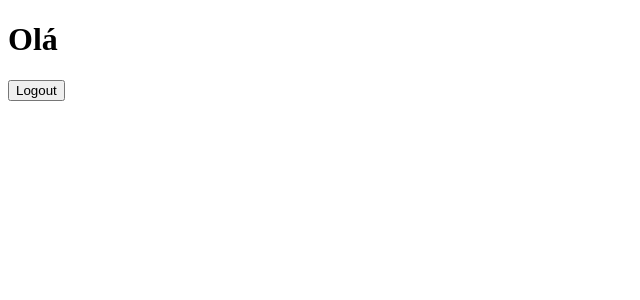
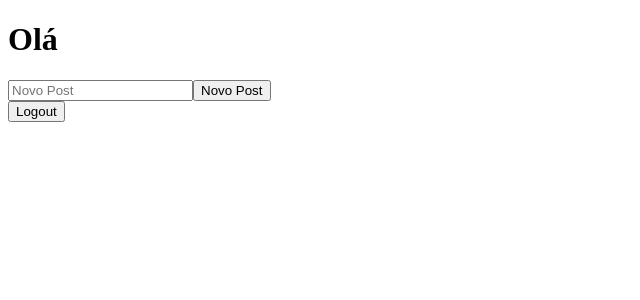
Before and after one commit to HenriqueFutema/RedeSocial-Frontend, a React (Create React App) app: page /feed in a window 1280 px wide. Shown: the top 300 px of the page, without its empty margins (0-640 px from the left). Built offline with nearby package versions, Linux system fonts and the light colour scheme; no server answers.

Commit message:
Criação de Posts

```diff
--- a/src/components/LoginComponent.js
+++ b/src/components/LoginComponent.js
@@ -19,13 +19,13 @@ export default class LoginForm extends Component {
 
     const user = await api.post("users/signin", { email, password });
 
-    console.log(user);
     const { token } = user.data;
     const { name } = user.data.user;
-    console.log(name);
 
     sessionStorage.setItem("token", token);
     localStorage.setItem("user", name);
+
+    //console.log(sessionStorage.getItem("token"));
 
     this.props.onRedirectFeed();
   };
--- a/src/pages/Feed.js
+++ b/src/pages/Feed.js
@@ -1,16 +1,41 @@
 import React, { Component } from "react";
-
+import api from "../services/api";
 // import { Container } from './styles';
 
 export default class Feed extends Component {
   state = {
-    name: ""
+    name: "",
+    content: ""
   };
 
-  componentDidMount() {
+  async componentDidMount() {
     const name = localStorage.getItem("user");
     this.setState({ name: name });
+
+    const token = sessionStorage.getItem("token");
+    const posts = await api.get("posts");
+
+    console.log(posts);
+    console.log(token);
   }
+
+  handleInputChange = e => {
+    this.setState({ content: e.target.value });
+  };
+
+  newPost = async e => {
+    console.log("test");
+
+    e.preventDefault();
+    console.log("test2");
+
+    const { content } = this.state;
+
+    await api.post("posts", { content });
+
+    console.log("deu certo");
+    this.setState({ content: "" });
+  };
 
   onRedirectLogin = () => {
     this.props.history.push("/");
@@ -34,6 +59,15 @@ export default class Feed extends Component {
         ) : (
           <div>
             <h1>Olá {this.state.name}</h1>
+            <form onSubmit={this.newPost}>
+              <input
+                value={this.state.content}
+                onChange={this.handleInputChange}
+                placeholder="Novo Post"
+              />
+              <button type="submit">Novo Post</button>
+            </form>
+
             <button onClick={this.onLogout}>Logout</button>
           </div>
         )}
--- a/src/services/api.js
+++ b/src/services/api.js
@@ -1,7 +1,12 @@
 import axios from "axios";
 
+var token = sessionStorage.getItem("token");
+
 const api = axios.create({
-    baseURL: "http://localhost:3000/"
+    baseURL: "https://rede-futema.herokuapp.com/",
+    headers: {
+        Authorization: "Bearer " + token
+    }
 });
 
 export default api;
```
